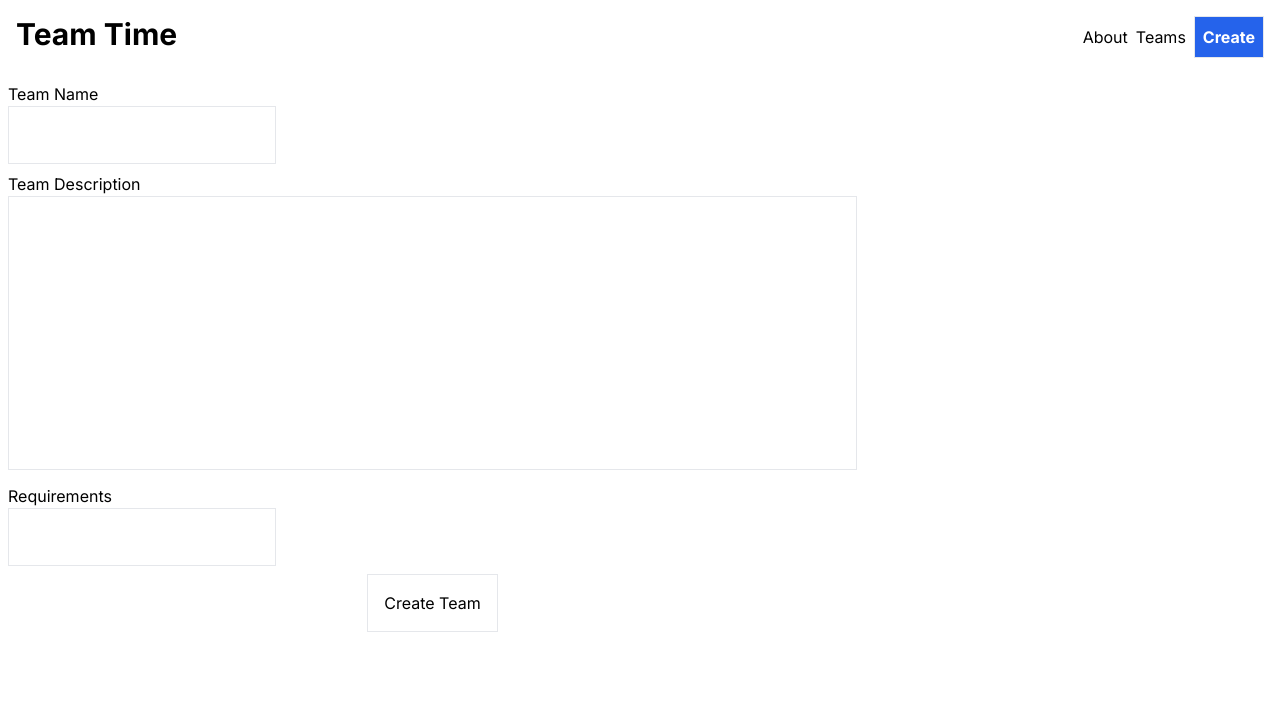
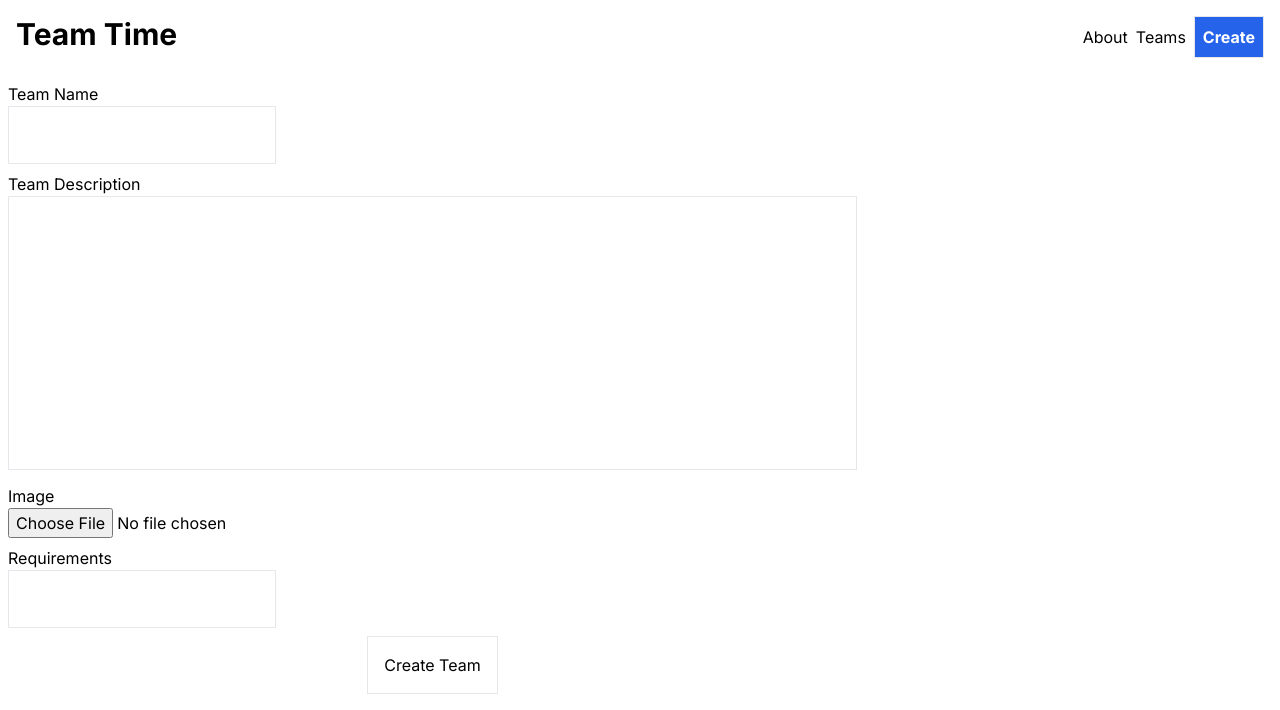
Before and after one commit to vbv-nyk/team-time, a Next.js app: page /teams/create in a window 1280 px wide. Shown: the top 710 px of the page. Built offline with nearby package versions, Linux system fonts and the light colour scheme.

Commit message:
Add image input field in create team

```diff
--- a/app/teams/create/page.tsx
+++ b/app/teams/create/page.tsx
@@ -25,6 +25,10 @@ export default function Page() {
           />
         </div>
         <div>
+          <h1>Image</h1>
+          <input type="file" id="img" accept="image/*" />
+        </div>
+        <div>
           <h1>Requirements</h1>
           <input className="p-4 border" />
         </div>
```
